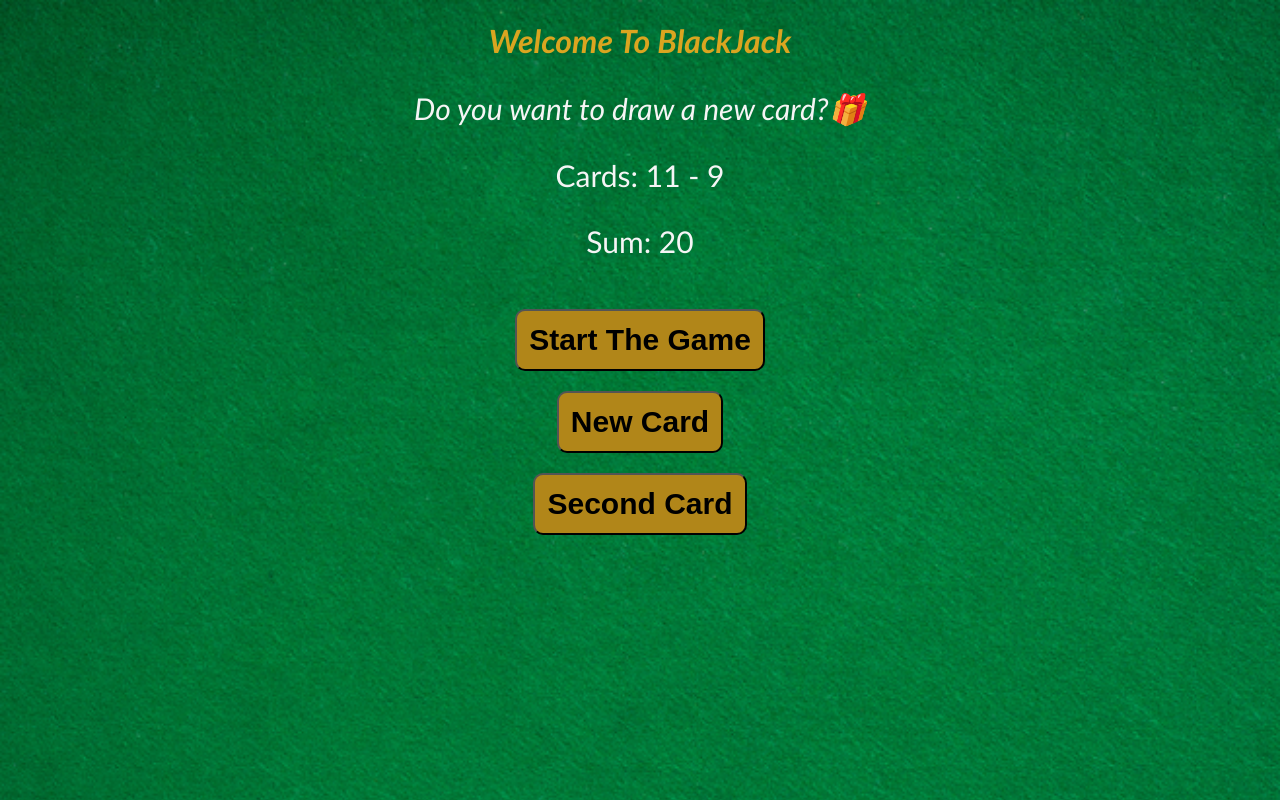
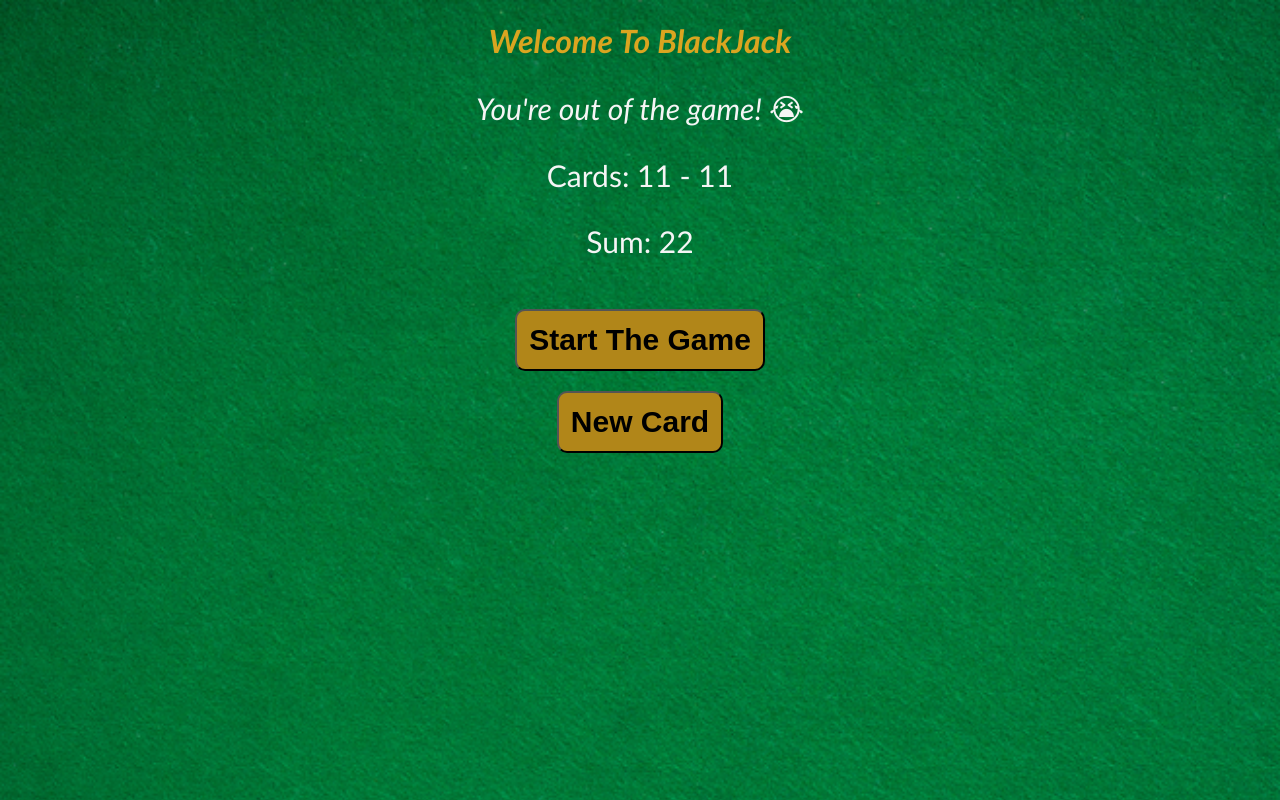
Before and after one commit to EliusCaleb/blackjack, a plain HTML site: page index.html in a window 1280 px wide. Both pictures are taken after a click on the button "Start The Game". Drawn offline with Linux system fonts and the light colour scheme.

Commit message:
made the DRY

```diff
--- a/index.html
+++ b/index.html
@@ -15,10 +15,6 @@
         <button class="btn" onclick="start()">Start The Game  </button>
         <br>
         <button class="btn"  onclick="carding()" >New Card</button>
-        <br>
-        <button class="btn"  onclick="secondRound()" >Second Card</button>
-
-
 
     </div>
     <script src="index.js"></script>
--- a/index.js
+++ b/index.js
@@ -2,14 +2,14 @@ let sumEl = document.getElementById("sum-el");
 let result = document.getElementById("result");
 let cardNum = document.getElementById("card-number");
 let gameActive = true;
+//let total = 0;
 
 
 let randomDecimal = Math.random();
-let num1 = Math.floor(randomDecimal * 11) + 1;
-let num2 = Math.floor(randomDecimal * 11) - 1;
-let num3 = Math.floor(randomDecimal * 11) +2;
-let num4 = Math.floor(randomDecimal * 11) +2;
-let num5= Math.floor(randomDecimal * 11) +2;
+
+function drawCards(){
+    return Math.floor(randomDecimal * 11) + 1;
+}
 
 
 function  start(){
@@ -17,51 +17,36 @@ function  start(){
         console.log("Game is not active. Press reset to start a new game.");
         return;
     }
-    cardNum.textContent = "Cards: ";
-    result.textContent = "Want to play a round?";
-    sumEl.textContent = "Sum: ";
-
-    cardNum.textContent +=  num1 + " - "+ num2;
-    let total = num1+num2
-    sumEl.textContent = "Sum: " + total
-    checking()
-
+    let cards = [drawCards(),drawCards()]
+    displayCard(cards)
 }
 
 function carding(){
+
     if (!gameActive) {
         console.log("Game is not active. Press reset to start a new game.");
         return;
     }
-    cardNum.textContent = " Cards: " + num1 + " - "+ num2  +  " - "+ num3 ;
-    let total = num1+num2+ num3
-    sumEl.textContent = "Sum: " + total
-    checking()
 
-}
-function secondRound(){
-    if (!gameActive) {
-        console.log("Game is not active. Press reset to start a new game.");
-        return;
-    }
-    cardNum.textContent = " Cards: " + num1 + " - "+ num2  +  " - "+ num3 + " - " + num4;
-    let total = num1+num2+ num3+num4
-    sumEl.textContent = "Sum: " + total
-    checking()
-}
-function secondRound(){
-    if (!gameActive) {
-        console.log("Game is not active. Press reset to start a new game.");
-        return;
-    }
-    cardNum.textContent = " Cards: " + num1 + " - "+ num2  +  " - "+ num3 + " - " + num4;
-    let total = num1+num2+ num3+num4
-    sumEl.textContent = "Sum: " + total
-    checking()
+    let cards = [drawCards(),drawCards(),drawCards()]
+
+    displayCard(cards)
+
+//     while (gameActive && total < 21) {
+//         cards.push(drawCards());
+//         displayCard(cards);
+//     }
+ }
+
+function displayCard(cards) {
+    cardNum.textContent = "Cards: " + cards.join(" - ");
+    let total = cards.reduce((sum, card) => sum + card, 0);
+    sumEl.textContent = "Sum: " + total;
+    checking();
 }
 
+
 function checking() {
-    console.log("sumEl", typeof sumEl.textContent);
     let sumText = sumEl.textContent;
     let totalSum = parseInt(sumText.replace("Sum: ", ""));
 
```
